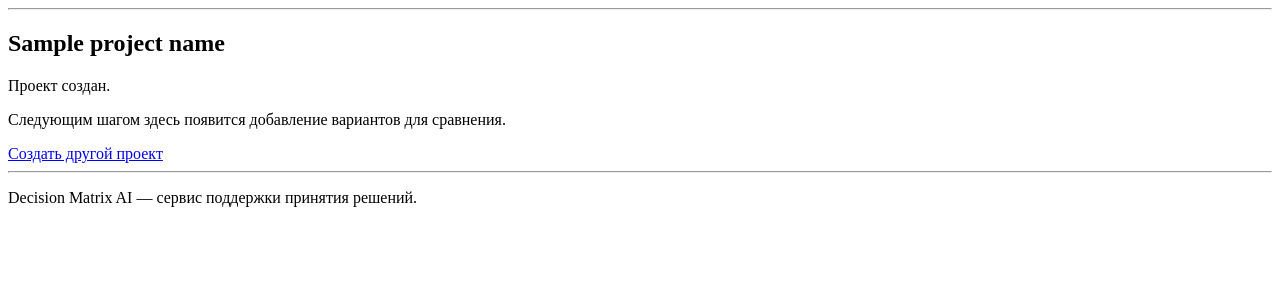
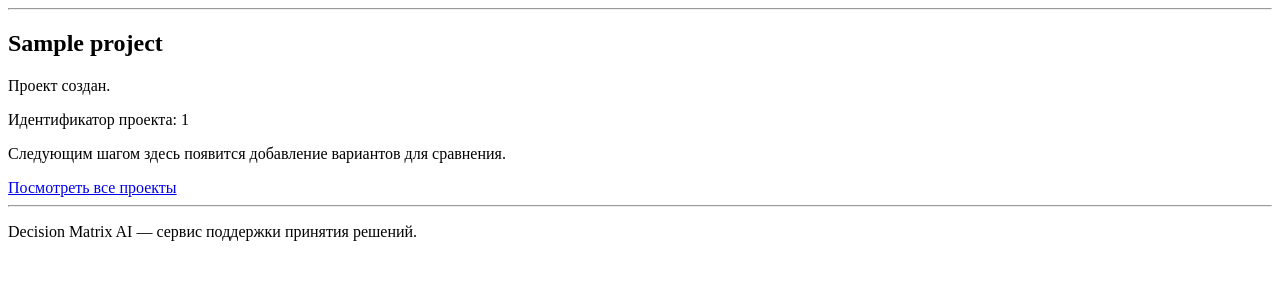
Before and after one commit to evpoluyanov/decision-matrix-ai, a FastAPI app: template app/templates/project.html in a window 1280 px wide. Shown: the part 98-398 px from the top of the page. Run offline with FastAPI, Linux system fonts and the light colour scheme; the template is opened without the code that fills it: most values are stand-ins (such as "Sample title", 1, 10 or a date in 2020).

Commit message:
Sprint 6: Add in-memory project storage

```diff
--- a/app/main.py
+++ b/app/main.py
@@ -3,6 +3,8 @@ from fastapi.responses import HTMLResponse
 from fastapi.templating import Jinja2Templates
 
 from app.schemas import AlternativeResult, CalculateRequest
+
+from app.storage import projects
 
 app = FastAPI(title="Decision Matrix AI")
 
@@ -21,10 +23,24 @@ def create_project(
     request: Request,
     project_name: str = Form(...),
 ):
+    project = {
+        "id": len(projects) + 1,
+        "name": project_name,
+    }
+    projects.append(project)
+
     return templates.TemplateResponse(
         request=request,
         name="project.html",
-        context={"project_name": project_name},
+        context={"project": project},
+    )
+
+@app.get("/projects", response_class=HTMLResponse)
+def list_projects(request: Request):
+    return templates.TemplateResponse(
+        request=request,
+        name="projects.html",
+        context={"projects": projects},
     )
 
 @app.get("/health")
--- /dev/null
+++ b/app/storage.py
@@ -0,0 +1 @@
+projects: list[dict[str, str | int]] = []
--- a/app/templates/project.html
+++ b/app/templates/project.html
@@ -1,17 +1,19 @@
 {% extends "base.html" %}
 
 {% block title %}
-{{ project_name }} — Decision Matrix AI
+{{ project.name }} — Decision Matrix AI
 {% endblock %}
 
 {% block content %}
-<h2>{{ project_name }}</h2>
+<h2>{{ project.name }}</h2>
 
 <p>Проект создан.</p>
+
+<p>Идентификатор проекта: {{ project.id }}</p>
 
 <p>
     Следующим шагом здесь появится добавление вариантов для сравнения.
 </p>
 
-<a href="/">Создать другой проект</a>
+<a href="/projects">Посмотреть все проекты</a>
 {% endblock %}
```
Also changed, not shown: app/templates/projects.html (added, +23 -0 lines).
